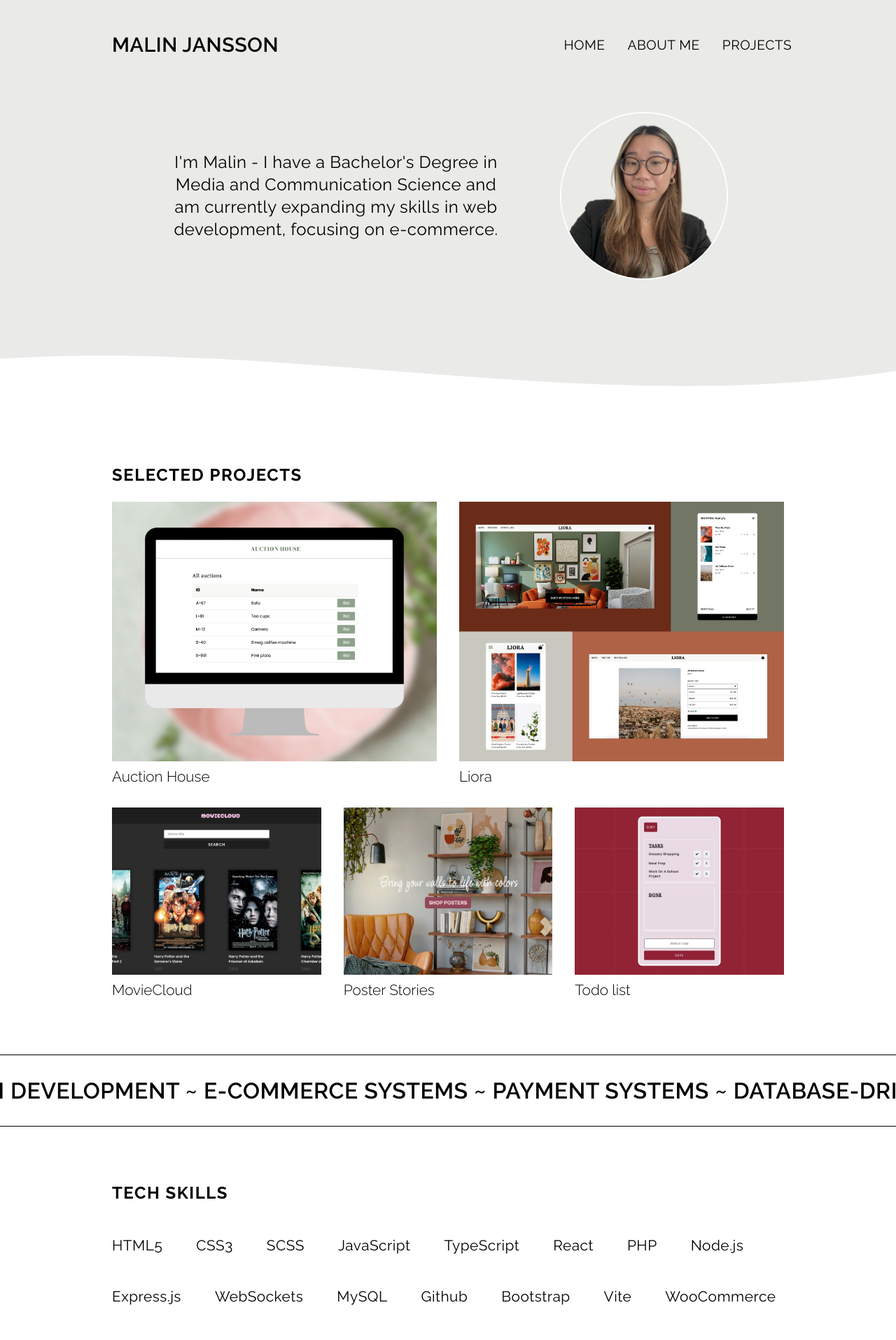
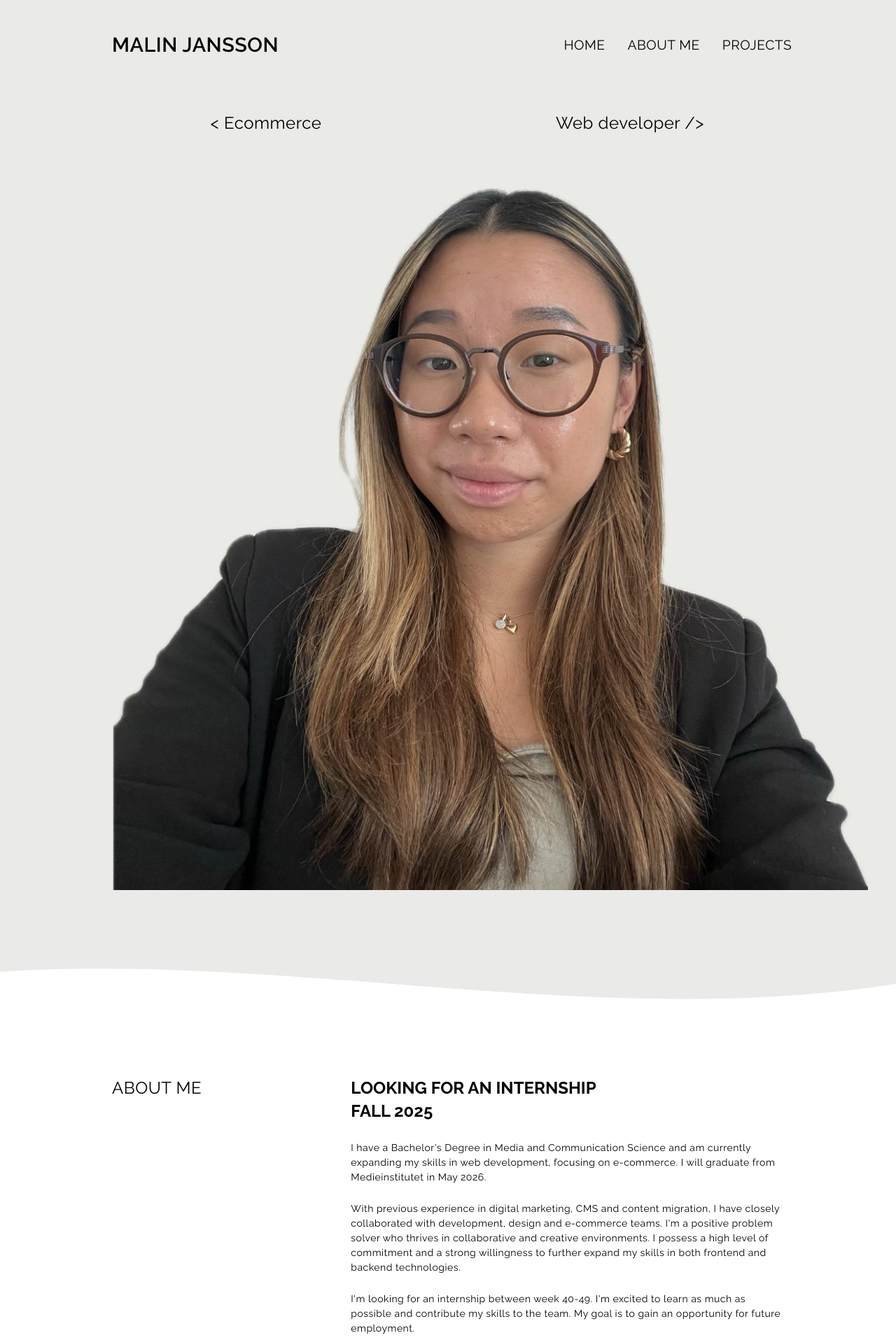
Before and after one commit to malinjansson/mjportfolio, a React (Vite) app: page / in a window 1280 px wide. Shown: the top 1915 px of the page at 70% size. Built offline with nearby package versions, Linux system fonts and the light colour scheme; a web font is replaced by a local one.

Commit message:
updated intro text

```diff
--- a/src/pages/Home.tsx
+++ b/src/pages/Home.tsx
@@ -1,3 +1,4 @@
+import { Aboutme } from "../components/Aboutme";
 import { ShowSelectedProjects } from "../components/ShowSelectedProjects";
 import { Skills } from "../components/Skills";
 import { Techskills } from "../components/Techskills";
@@ -10,12 +11,10 @@ export const Home = () => {
         <div className="intro-wrapper">
         <div className="intro-container">
             <div className="intro-box">
-                <span>
-                I'm Malin - I have a Bachelor's Degree in Media and Communication Science
-                and am currently expanding my skills in web development, focusing on e-commerce.
-                </span>
-                <img className="profile-img" src="src/assets/profileImg.jpg" alt="Profile image"/>
+                <span>{"<"} Ecommerce</span>
+                <span>Web developer /{">"}</span>
             </div>
+            <img className="profile-img" src="src/assets/profileImg.jpg" alt="Profile image"/>
         </div>
         <svg className="wave-divider" viewBox="0 0 1440 320" preserveAspectRatio="none">
                 <path d="M0,160
@@ -26,14 +25,16 @@ export const Home = () => {
         </svg>
         </div>
 
+        <Aboutme />
+
+        <Techskills/>
+        <Skills />
+
         <div className="projects-container">
             <h3>Selected projects</h3>
             <ShowSelectedProjects projects={selectedProject} />
         </div>
 
-        <Skills />
-        <Techskills/>
-
         </>
     )
 }
```
